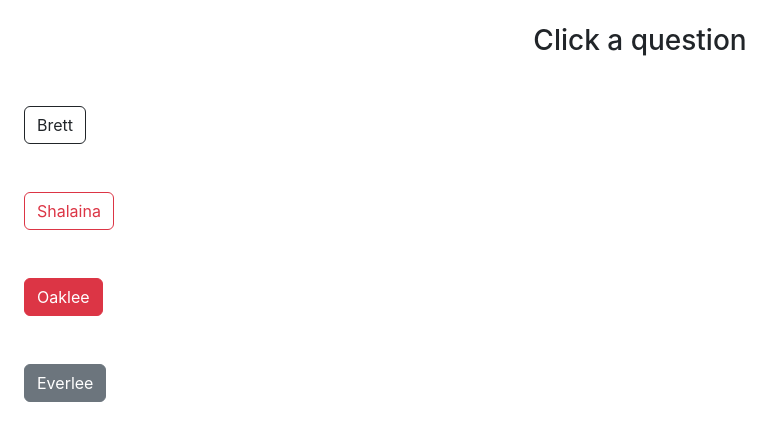
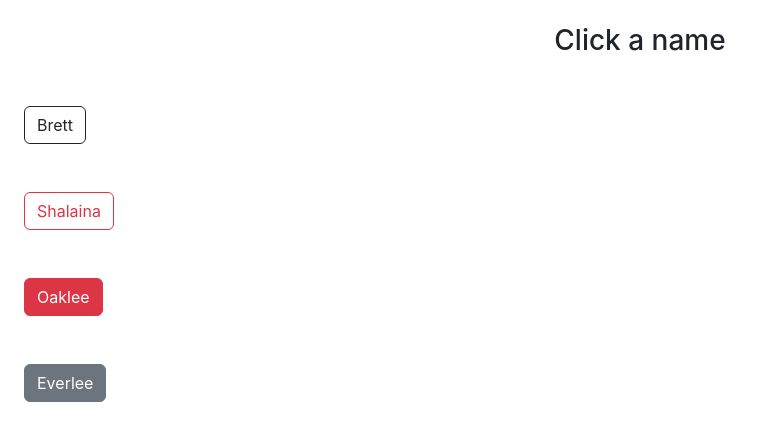
Before and after one commit to bneighbs6/engineering-playground, a React (Create React App) app: page /family-ages in a window 1280 px wide. Shown: the top 440 px of the page, without its empty margins (0-784 px from the left). Built offline with nearby package versions, Linux system fonts and the light colour scheme; no server answers.

Commit message:
Updated Header to change the word in each web page

```diff
--- a/src/App.js
+++ b/src/App.js
@@ -55,7 +55,7 @@ function App() {
 
         <Route path="/family-ages" element={
           <div>
-          <Header />
+          <Header word="name" />
           <Brett
             age={age.brett}
             message={message.brett}
@@ -82,7 +82,7 @@ function App() {
 
         <Route path="/family-members" element={
           <div>
-            <Header />
+            <Header word="name" />
             <Brett />
             <Shalaina />
             <Oaklee />
--- a/src/Components/web-pages/Header.jsx
+++ b/src/Components/web-pages/Header.jsx
@@ -1,8 +1,8 @@
 import React from "react"
 
 // This fx will create a header for the top of each web page
-function Header() {
-    return <h3 className="text-center m-4">Click a question</h3>
+function Header({word}) {
+    return <h3 className="text-center m-4">{`Click a ${word}`}</h3>
 }
 
 export default Header;
--- a/src/Components/web-pages/Home.jsx
+++ b/src/Components/web-pages/Home.jsx
@@ -8,7 +8,7 @@ function Home() {
         <div className="home-page">
             <div className="header-title text-center">
                 <h1>Neighbors Family Shits & Gigs</h1>
-                {<Header />}
+                {<Header word="question" />}
             </div>
             <ol>
             <li>
```
